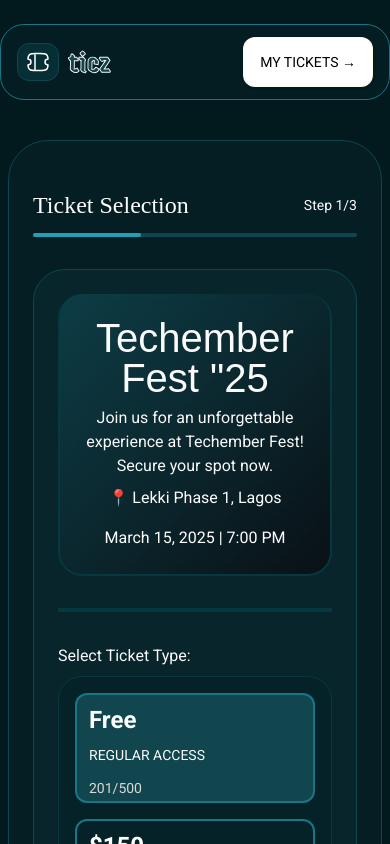
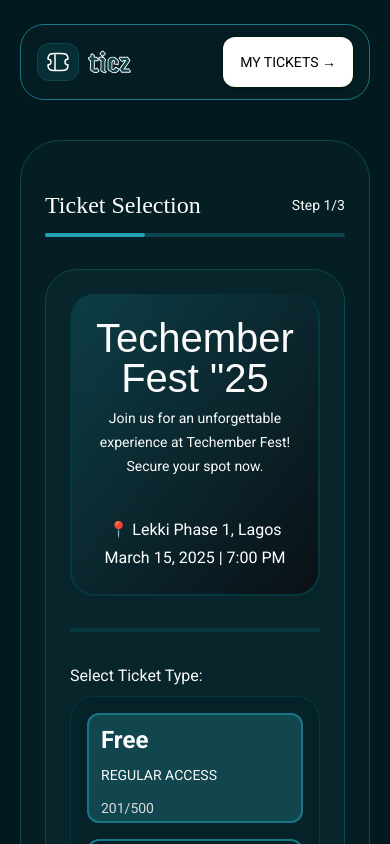
Before and after one commit to ochudi/ticz, a Next.js app: page / in a window 390 px wide. Shown: the top 844 px of the page. Built offline with nearby package versions, Linux system fonts and the light colour scheme; a web font is replaced by a local one.

Commit message:
Implement responsiveness for form 2

```diff
--- a/components/Navbar.tsx
+++ b/components/Navbar.tsx
@@ -4,7 +4,7 @@ import { Button } from "@/components/ui/button";
 
 const Navbar = () => {
   return (
-    <nav className="flex w-full max-w-[1200px] h-[76px] p-[12px_16px] justify-between items-center rounded-[24px] border border-[#197686] bg-[rgba(5,37,44,0.4)] backdrop-blur-[2px] mx-auto mt-[24px]">
+    <nav className="flex max-w-[1200px] h-[76px] px-4 justify-between items-center rounded-[24px] border border-[#197686] bg-[rgba(5,37,44,0.4)] backdrop-blur-[2px] mx-5 mt-[24px]">
       <div className="flex items-center gap-2">
         <div className="flex p-[6px_8px] justify-center items-center gap-[10px] rounded-[12px] border border-[#0E464F] bg-[#052F35]">
           <Image src="/icons/logo.svg" width={24} height={24} alt="Ticz Icon" />
--- a/components/TicketForm.tsx
+++ b/components/TicketForm.tsx
@@ -105,7 +105,7 @@ const TicketSelection = () => {
   const prevStep = () => setStep((prev) => prev - 1);
 
   return (
-    <div className="flex flex-col items-center justify-center w-full min-w-[335px] max-w-[700px] px-6 sm:px-12 py-12 gap-8 rounded-[40px] border border-[#0E464F] bg-[#041E23] mx-2 md:mx-0">
+    <div className="flex flex-col items-center justify-center w-full min-w-[335px] max-w-[700px] px-6 sm:px-12 py-12 gap-8 rounded-[40px] border border-[#0E464F] bg-[#041E23] mx-5 md:mx-0">
       <div className="flex flex-col items-start gap-3 w-full">
         <div className="flex items-center gap-4 w-full justify-between">
           <h2 className="text-white font-jeju text-2xl sm:text-3xl font-normal">
@@ -126,17 +126,16 @@ const TicketSelection = () => {
       {step === 1 && (
         <div className="flex flex-col justify-center items-start gap-8 self-stretch p-6 rounded-[32px] border border-[#0E464F] bg-[#08252B] w-full max-w-[600px] mx-auto">
           {/* Event Info */}
-          <div className="flex flex-col items-center gap-2 self-stretch min-h-[200px] p-6 rounded-[24px] border-r-[2px] border-b-[2px] border-l-[2px] border-[#07373F] bg-gradient-to-br from-[rgba(36,160,181,0.2)] to-[rgba(10,12,17,0.8)] backdrop-blur-[7px]">
+          <div className="flex flex-col items-center gap-10 self-stretch min-h-[200px] p-6 rounded-[24px] border-r-[2px] border-b-[2px] border-l-[2px] border-[#07373F] bg-gradient-to-br from-[rgba(36,160,181,0.2)] to-[rgba(10,12,17,0.8)] backdrop-blur-[7px]">
             <div className="flex flex-col items-center gap-2 self-stretch">
               <h3 className="text-[#FAFAFA] text-center text-[40px] sm:text-[62px] font-normal leading-[100%] self-stretch font-roadRage">
                 Techember Fest &quot;25
               </h3>
-              <p className="text-center text-[16px] font-normal leading-[24px] text-[#FAFAFA] max-w-[340px]">
-                Join us for an unforgettable experience at Techember Fest!
-                Secure your spot now.
+              <p className="text-center text-sm md:text-[16px] font-normal leading-[24px] text-[#FAFAFA]">
+                Join us for an unforgettable experience at Techember Fest! Secure your spot now.
               </p>
             </div>
-            <div className="flex flex-wrap justify-center gap-4 text-center text-white">
+            <div className="flex flex-wrap justify-center gap-1 text-center text-white">
               <p className="text-base font-normal leading-[150%]">
                 📍 Lekki Phase 1, Lagos
               </p>
@@ -223,7 +222,7 @@ const TicketSelection = () => {
       {step === 2 && (
         <div className="flex flex-col p-[24px] justify-center items-start gap-[32px] self-stretch rounded-[32px] border border-[#0E464F] bg-[#08252B]">
           {/* Upload Profile Photo */}
-          <div className="flex flex-col w-[556px] p-[24px] pb-[48px] items-start gap-[32px] rounded-[24px] border border-[#07373F] bg-[#052228]">
+          <div className="flex flex-col max-w-[556px] md:w-[556px] p-[24px] pb-[48px] self-center md:items-start gap-[32px] rounded-[24px] md:border border-[#07373F] md:bg-[#052228]">
             <label className="text-center text-[#FAFAFA] text-[16px] font-normal leading-[150%]">
               Upload Profile Photo
             </label>
@@ -342,15 +341,15 @@ const TicketSelection = () => {
           </div>
 
           {/* Buttons */}
-          <div className="flex h-12 justify-end items-end gap-6 self-stretch">
+          <div className="flex flex-col sm:flex-row h-12 justify-end items-end gap-4 self-stretch mt-16 md:mt-0">
             <Button
-              className="flex flex-1 h-12 px-6 py-3 justify-center items-center gap-2 rounded-[8px] border border-[#24A0B5] bg-inherit hover:bg-[#24A0B5] text-[#24A0B5] font-jeju text-[16px] font-normal hover:text-[#fff]"
+              className="w-full sm:w-auto flex-1 h-12 px-6 py-3 justify-center items-center gap-2 rounded-[8px] border border-[#24A0B5] bg-transparent text-[#24A0B5] font-jeju text-[16px] font-normal hover:bg-[#24A0B5] hover:text-white transition-all"
               onClick={prevStep}
             >
               Back
             </Button>
             <Button
-              className="flex flex-1 h-12 px-6 py-3 justify-center items-center gap-2 rounded-[8px] border border-[#24A0B5] font-jeju text-[16px] font-normal hover:text-[#24A0B5]"
+              className="w-full sm:w-auto flex-1 h-12 px-6 py-3 justify-center items-center gap-2 rounded-[8px] border border-[#24A0B5] bg-[#24A0B5] text-white font-jeju text-[16px] font-normal hover:bg-[#1A8191] transition-all"
               onClick={() => {
                 if (
                   name.trim() !== "" &&
```
